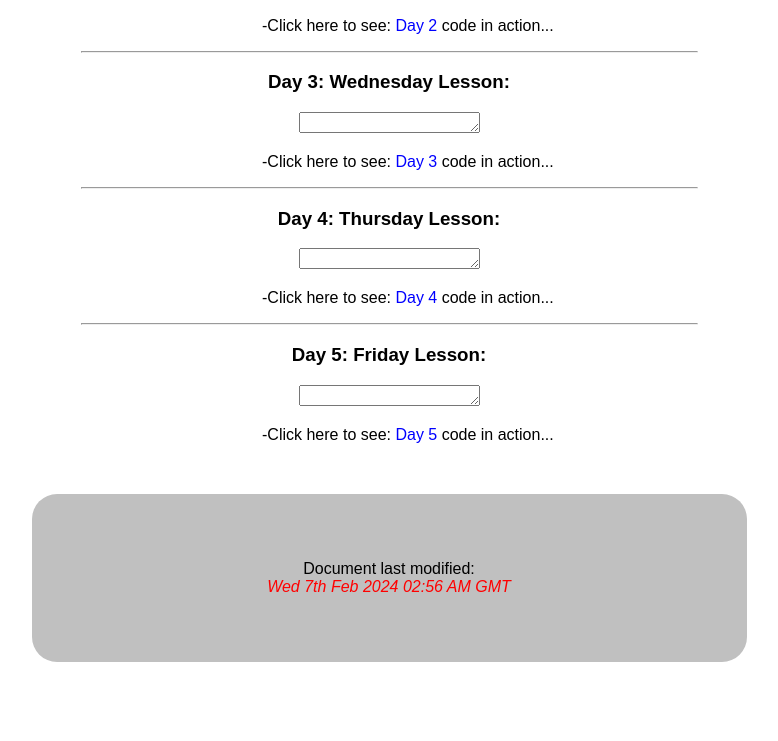
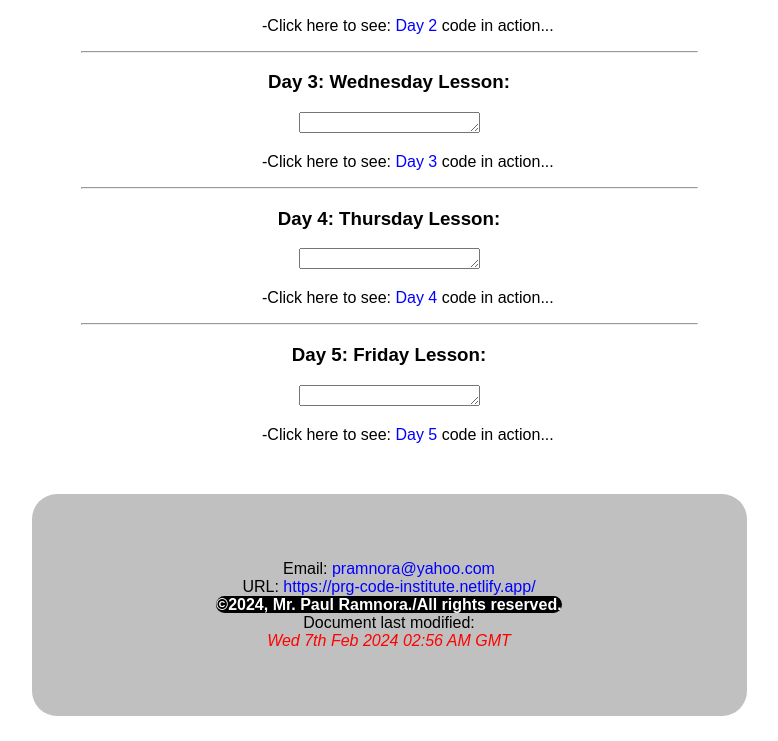
Before and after one commit to pramnora/code-institute, a plain HTML site: page index.html in a window 1280 px wide. Shown: the part 1285-2026 px from the top of the page, without its empty margins (251-1029 px from the left). Before the commit the page ends 1972 px from the top, so only its background shows below. Drawn offline with Linux system fonts and the light colour scheme.

Commit message:
Update index.html
Updated file: Added links: Email/URL...; too, a copyright message

```diff
--- a/index.html
+++ b/index.html
@@ -37,6 +37,7 @@
    /* id's */
 
    #idDateTimeStamp{color:red;font-style:italic;}
+   #idCopyrightMessage{background-color:black;color:white;font-weight:bold;border-radius:25px;}
 
   </style>
 
@@ -209,6 +210,20 @@
 
   <footer>
    <p>
+    Email:
+    <a href="mailto:pramnora@yahoo.com">
+     pramnora@yahoo.com
+    </a>
+    <br>
+    URL:
+    <a href="https://prg-code-institute.netlify.app/">
+     https://prg-code-institute.netlify.app/
+    </a>
+    <br>
+    <span id="idCopyrightMessage">
+     &copy;2024, Mr. Paul Ramnora./All rights reserved.
+    </span>
+    <br>
     Document last modified:
     <br>
     <span id="idDateTimeStamp">
```
